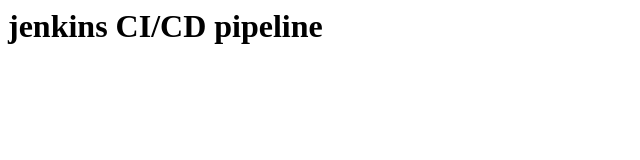
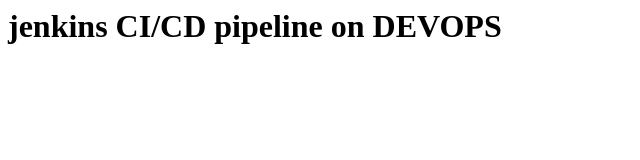
Before and after one commit to rajasekhar66/website, a plain HTML site: page index.html in a window 1280 px wide. Shown: the whole page, without its empty margins (0-640 px from the left). Drawn offline with Linux system fonts and the light colour scheme.

Commit message:
modified index file

```diff
--- a/index.html
+++ b/index.html
@@ -1,6 +1,6 @@
 <html>
 <title>welcomes to Jenkins</title>
 <body>
-<h1> jenkins CI/CD pipeline </h1>
+<h1> jenkins CI/CD pipeline on DEVOPS </h1>
 </body>
 </html>
```
